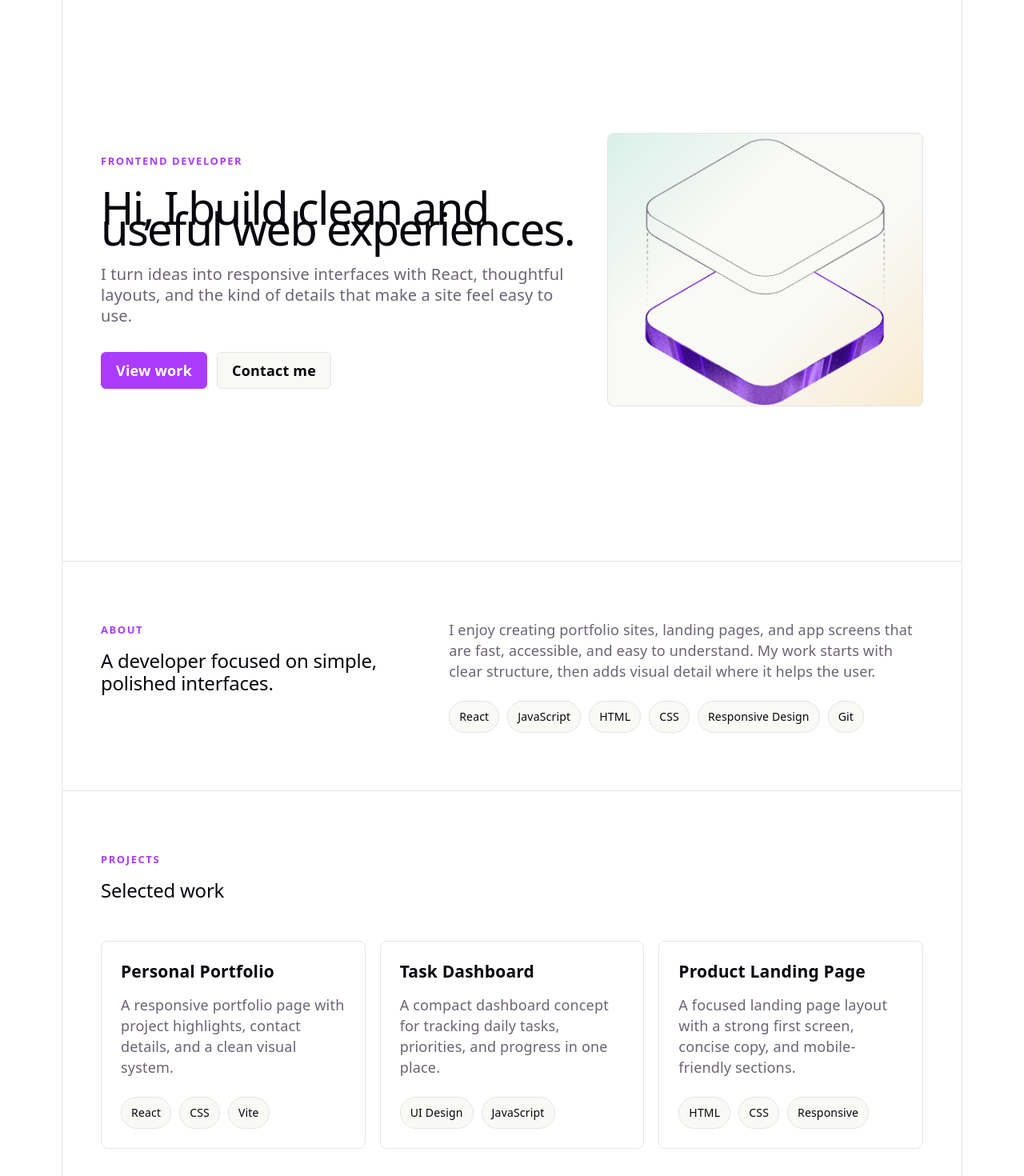
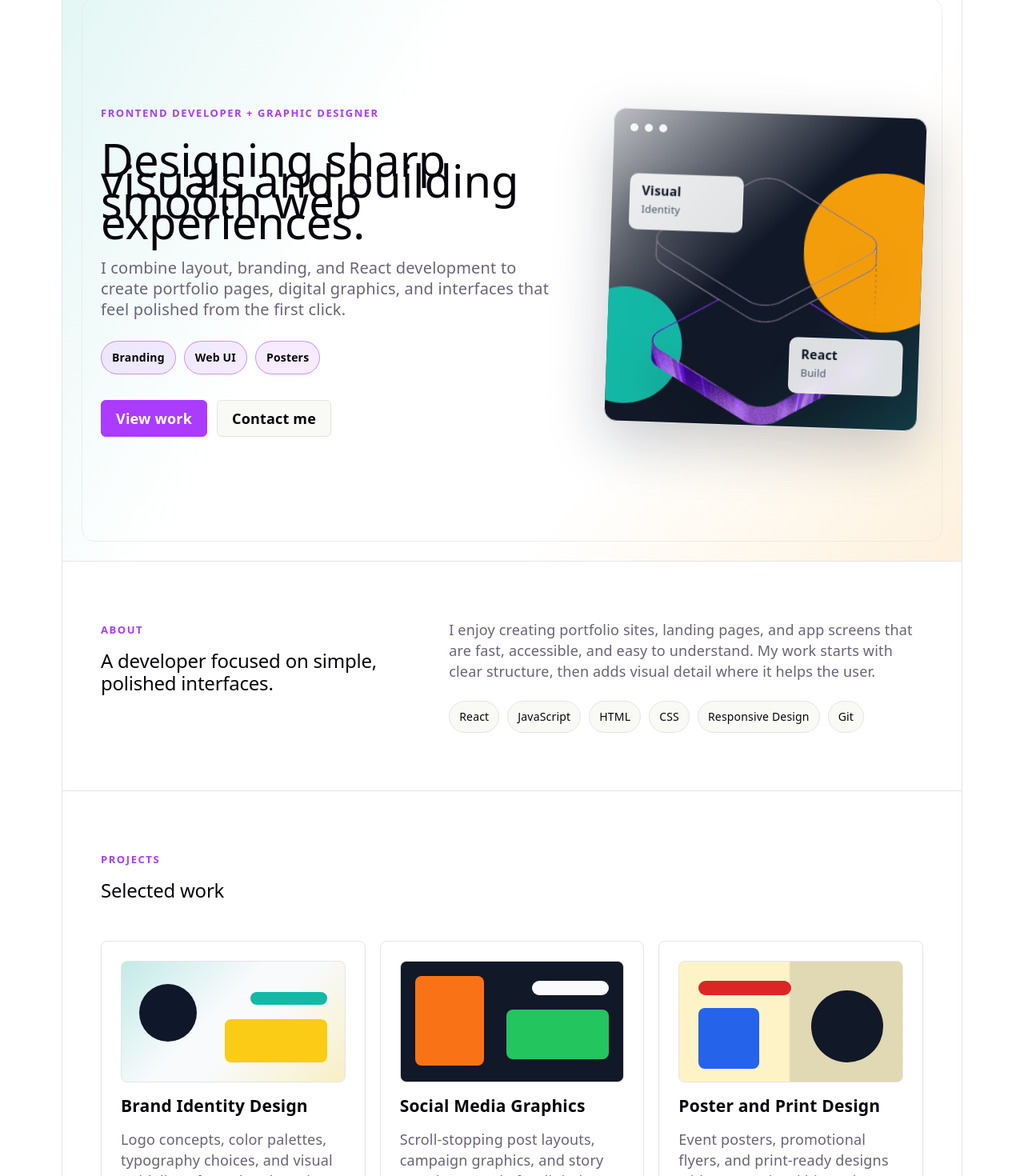
Before and after one commit to misyual/prtfl, a React (Vite) app: page / in a window 1280 px wide. Shown: the part 100-1570 px from the top of the page at 80% size. Built offline with nearby package versions, Linux system fonts and the light colour scheme.

Commit message:
Changes Again

```diff
--- a/src/components/Hero.css
+++ b/src/components/Hero.css
@@ -1,4 +1,6 @@
 .hero-section {
+  position: relative;
+  isolation: isolate;
   display: grid;
   grid-template-columns: minmax(0, 1.2fr) minmax(260px, 0.8fr);
   align-items: center;
@@ -6,6 +8,21 @@
   min-height: calc(100svh - 72px);
   padding: 72px 48px;
   box-sizing: border-box;
+  overflow: hidden;
+  background:
+    linear-gradient(120deg, rgba(20, 184, 166, 0.12), transparent 34%),
+    linear-gradient(310deg, rgba(245, 158, 11, 0.14), transparent 32%),
+    var(--bg);
+}
+
+.hero-section::before {
+  content: '';
+  position: absolute;
+  inset: 24px;
+  z-index: -1;
+  border: 1px solid var(--border);
+  border-radius: 16px;
+  opacity: 0.65;
 }
 
 .hero-copy {
@@ -19,11 +36,37 @@
   letter-spacing: 0.12em;
   margin-bottom: 12px;
   text-transform: uppercase;
+  animation: hero-slide-up 600ms ease both;
+}
+
+.hero-copy h1 {
+  max-width: 720px;
+  letter-spacing: 0;
+  animation: hero-slide-up 700ms ease 100ms both;
 }
 
 .hero-text {
   max-width: 580px;
   font-size: 20px;
+  animation: hero-slide-up 700ms ease 180ms both;
+}
+
+.hero-highlights {
+  display: flex;
+  flex-wrap: wrap;
+  gap: 10px;
+  margin-top: 26px;
+  animation: hero-slide-up 700ms ease 260ms both;
+}
+
+.hero-highlights span {
+  border: 1px solid var(--accent-border);
+  border-radius: 999px;
+  padding: 7px 13px;
+  color: var(--text-h);
+  font-size: 14px;
+  font-weight: 700;
+  background: var(--accent-bg);
 }
 
 .hero-actions {
@@ -31,6 +74,7 @@
   flex-wrap: wrap;
   gap: 12px;
   margin-top: 32px;
+  animation: hero-slide-up 700ms ease 340ms both;
 }
 
 .button {
@@ -44,6 +88,15 @@
   color: var(--text-h);
   font-weight: 700;
   text-decoration: none;
+  transition:
+    border-color 180ms ease,
+    box-shadow 180ms ease,
+    transform 180ms ease;
+}
+
+.button:hover {
+  transform: translateY(-2px);
+  box-shadow: var(--shadow);
 }
 
 .button.primary {
@@ -57,23 +110,176 @@
 }
 
 .hero-media {
+  position: relative;
   display: flex;
   align-items: center;
   justify-content: center;
-  min-height: 340px;
+  min-height: 420px;
+  animation: hero-fade-in 800ms ease 220ms both;
+}
+
+.design-board {
+  position: relative;
+  width: min(100%, 390px);
+  min-height: 390px;
   border: 1px solid var(--border);
-  border-radius: 8px;
+  border-radius: 16px;
   background:
-    linear-gradient(135deg, rgba(20, 184, 166, 0.14), transparent 34%),
-    linear-gradient(315deg, rgba(245, 158, 11, 0.16), transparent 36%),
-    var(--social-bg);
+    linear-gradient(135deg, rgba(255, 255, 255, 0.72), transparent 45%),
+    linear-gradient(315deg, rgba(20, 184, 166, 0.22), transparent 34%),
+    #111827;
+  box-shadow: 0 24px 70px rgba(15, 23, 42, 0.22);
   overflow: hidden;
+  transform: rotate(2deg);
+  animation: board-float 6s ease-in-out infinite;
+}
+
+.design-board::before,
+.design-board::after {
+  content: '';
+  position: absolute;
+  border-radius: 999px;
+}
+
+.design-board::before {
+  width: 190px;
+  height: 190px;
+  right: -54px;
+  top: 64px;
+  background: #f59e0b;
+  animation: shape-drift 8s ease-in-out infinite;
+}
+
+.design-board::after {
+  width: 140px;
+  height: 140px;
+  left: -42px;
+  bottom: 34px;
+  background: #14b8a6;
+  animation: shape-drift 7s ease-in-out 600ms infinite reverse;
+}
+
+.board-header {
+  position: absolute;
+  left: 20px;
+  top: 18px;
+  z-index: 2;
+  display: flex;
+  gap: 8px;
+}
+
+.board-header span {
+  width: 10px;
+  height: 10px;
+  border-radius: 50%;
+  background: #fff;
+  opacity: 0.9;
 }
 
 .hero-media img {
-  width: min(82%, 360px);
+  position: absolute;
+  left: 50%;
+  bottom: 0;
+  z-index: 3;
+  width: min(78%, 300px);
   height: auto;
   display: block;
+  transform: translateX(-50%);
+  filter: drop-shadow(0 24px 28px rgba(0, 0, 0, 0.28));
+}
+
+.floating-card {
+  position: absolute;
+  z-index: 4;
+  display: grid;
+  gap: 2px;
+  min-width: 112px;
+  padding: 12px 14px;
+  border: 1px solid rgba(255, 255, 255, 0.52);
+  border-radius: 10px;
+  color: #111827;
+  background: rgba(255, 255, 255, 0.86);
+  box-shadow: 0 18px 38px rgba(15, 23, 42, 0.22);
+  backdrop-filter: blur(12px);
+}
+
+.floating-card strong {
+  font-size: 16px;
+  line-height: 1;
+}
+
+.floating-card span {
+  color: #475569;
+  font-size: 13px;
+}
+
+.card-one {
+  left: 22px;
+  top: 84px;
+  animation: card-float 4.8s ease-in-out infinite;
+}
+
+.card-two {
+  right: 20px;
+  bottom: 42px;
+  animation: card-float 5.4s ease-in-out 500ms infinite reverse;
+}
+
+@keyframes hero-slide-up {
+  from {
+    opacity: 0;
+    transform: translateY(18px);
+  }
+
+  to {
+    opacity: 1;
+    transform: translateY(0);
+  }
+}
+
+@keyframes hero-fade-in {
+  from {
+    opacity: 0;
+    transform: scale(0.96);
+  }
+
+  to {
+    opacity: 1;
+    transform: scale(1);
+  }
+}
+
+@keyframes board-float {
+  0%,
+  100% {
+    transform: rotate(2deg) translateY(0);
+  }
+
+  50% {
+    transform: rotate(-1deg) translateY(-12px);
+  }
+}
+
+@keyframes shape-drift {
+  0%,
+  100% {
+    transform: translate(0, 0) scale(1);
+  }
+
+  50% {
+    transform: translate(-14px, 18px) scale(1.08);
+  }
+}
+
+@keyframes card-float {
+  0%,
+  100% {
+    transform: translateY(0);
+  }
+
+  50% {
+    transform: translateY(-10px);
+  }
 }
 
 @media (max-width: 760px) {
@@ -88,6 +294,39 @@
   }
 
   .hero-media {
-    min-height: 260px;
+    min-height: 330px;
+  }
+
+  .design-board {
+    width: min(100%, 330px);
+    min-height: 330px;
+  }
+
+  .floating-card {
+    min-width: 96px;
+    padding: 10px 12px;
+  }
+
+  .card-one {
+    top: 70px;
   }
 }
+
+@media (prefers-reduced-motion: reduce) {
+  .hero-section .eyebrow,
+  .hero-copy h1,
+  .hero-text,
+  .hero-highlights,
+  .hero-actions,
+  .hero-media,
+  .design-board,
+  .design-board::before,
+  .design-board::after,
+  .floating-card {
+    animation: none;
+  }
+
+  .button {
+    transition: none;
+  }
+}
--- a/src/components/Hero.jsx
+++ b/src/components/Hero.jsx
@@ -5,12 +5,20 @@ function Hero() {
   return (
     <section className="hero-section" id="top">
       <div className="hero-copy">
-        <p className="eyebrow">Frontend Developer</p>
-        <h1>Hi, I build clean and useful web experiences.</h1>
+        <p className="eyebrow">Frontend Developer + Graphic Designer</p>
+        <h1>
+          Designing sharp visuals and building smooth web experiences.
+        </h1>
         <p className="hero-text">
-          I turn ideas into responsive interfaces with React, thoughtful layouts,
-          and the kind of details that make a site feel easy to use.
+          I combine layout, branding, and React development to create portfolio
+          pages, digital graphics, and interfaces that feel polished from the
+          first click.
         </p>
+        <div className="hero-highlights" aria-label="Creative services">
+          <span>Branding</span>
+          <span>Web UI</span>
+          <span>Posters</span>
+        </div>
         <div className="hero-actions">
           <a className="button primary" href="#projects">
             View work
@@ -21,7 +29,22 @@ function Hero() {
         </div>
       </div>
       <div className="hero-media" aria-label="Portfolio profile artwork">
-        <img src={heroImg} alt="" />
+        <div className="design-board">
+          <div className="board-header">
+            <span />
+            <span />
+            <span />
+          </div>
+          <img src={heroImg} alt="" />
+          <div className="floating-card card-one">
+            <strong>Visual</strong>
+            <span>Identity</span>
+          </div>
+          <div className="floating-card card-two">
+            <strong>React</strong>
+            <span>Build</span>
+          </div>
+        </div>
       </div>
     </section>
   )
--- a/src/components/Projects.css
+++ b/src/components/Projects.css
@@ -27,7 +27,7 @@
 }
 
 .project-card {
-  min-height: 210px;
+  min-height: 360px;
   display: flex;
   flex-direction: column;
   gap: 16px;
@@ -35,6 +35,117 @@
   border: 1px solid var(--border);
   border-radius: 8px;
   background: var(--bg);
+}
+
+.project-preview {
+  position: relative;
+  min-height: 150px;
+  border: 1px solid var(--border);
+  border-radius: 8px;
+  overflow: hidden;
+  background: var(--social-bg);
+}
+
+.project-preview span {
+  position: absolute;
+  display: block;
+}
+
+.project-preview.brand {
+  background:
+    linear-gradient(135deg, rgba(20, 184, 166, 0.24), transparent 42%),
+    linear-gradient(315deg, rgba(250, 204, 21, 0.24), transparent 42%),
+    #f8fafc;
+}
+
+.project-preview.brand span:first-child {
+  width: 72px;
+  height: 72px;
+  left: 22px;
+  top: 28px;
+  border-radius: 50%;
+  background: #0f172a;
+}
+
+.project-preview.brand span:nth-child(2) {
+  width: 96px;
+  height: 16px;
+  right: 22px;
+  top: 38px;
+  border-radius: 999px;
+  background: #14b8a6;
+}
+
+.project-preview.brand span:nth-child(3) {
+  width: 128px;
+  height: 54px;
+  right: 22px;
+  bottom: 24px;
+  border-radius: 8px;
+  background: #facc15;
+}
+
+.project-preview.social {
+  background: #111827;
+}
+
+.project-preview.social span:first-child {
+  inset: 18px auto auto 18px;
+  width: 86px;
+  height: 112px;
+  border-radius: 8px;
+  background: #f97316;
+}
+
+.project-preview.social span:nth-child(2) {
+  right: 18px;
+  top: 24px;
+  width: 96px;
+  height: 18px;
+  border-radius: 999px;
+  background: #f9fafb;
+}
+
+.project-preview.social span:nth-child(3) {
+  right: 18px;
+  bottom: 28px;
+  width: 128px;
+  height: 62px;
+  border-radius: 8px;
+  background: #22c55e;
+}
+
+.project-preview.poster {
+  background:
+    linear-gradient(90deg, transparent 49%, rgba(15, 23, 42, 0.12) 50%),
+    #fef3c7;
+}
+
+.project-preview.poster span:first-child {
+  left: 24px;
+  top: 24px;
+  width: 116px;
+  height: 18px;
+  border-radius: 999px;
+  background: #dc2626;
+}
+
+.project-preview.poster span:nth-child(2) {
+  left: 24px;
+  top: 58px;
+  width: 76px;
+  height: 76px;
+  border-radius: 8px;
+  background: #2563eb;
+}
+
+.project-preview.poster span:nth-child(3) {
+  right: 24px;
+  bottom: 24px;
+  width: 90px;
+  height: 90px;
+  border-radius: 50%;
+  background: #111827;
 }
 
 .project-card h3 {
--- a/src/components/Projects.jsx
+++ b/src/components/Projects.jsx
@@ -2,22 +2,25 @@ import './Projects.css'
 
 const projects = [
   {
-    title: 'Personal Portfolio',
+    title: 'Brand Identity Design',
     description:
-      'A responsive portfolio page with project highlights, contact details, and a clean visual system.',
-    tags: ['React', 'CSS', 'Vite'],
+      'Logo concepts, color palettes, typography choices, and visual guidelines for a clear brand look.',
+    tags: ['Logo', 'Branding', 'Typography'],
+    preview: 'brand',
   },
   {
-    title: 'Task Dashboard',
+    title: 'Social Media Graphics',
     description:
-      'A compact dashboard concept for tracking daily tasks, priorities, and progress in one place.',
-    tags: ['UI Design', 'JavaScript'],
+      'Scroll-stopping post layouts, campaign graphics, and story templates made for digital platforms.',
+    tags: ['Canva', 'Layout', 'Content'],
+    preview: 'social',
   },
   {
-    title: 'Product Landing Page',
+    title: 'Poster and Print Design',
     description:
-      'A focused landing page layout with a strong first screen, concise copy, and mobile-friendly sections.',
-    tags: ['HTML', 'CSS', 'Responsive'],
+      'Event posters, promotional flyers, and print-ready designs with strong visual hierarchy.',
+    tags: ['Poster', 'Flyer', 'Print'],
+    preview: 'poster',
   },
 ]
 
@@ -31,6 +34,14 @@ function Projects() {
       <div className="project-grid">
         {projects.map((project) => (
           <article className="project-card" key={project.title}>
+            <div
+              className={`project-preview ${project.preview}`}
+              aria-hidden="true"
+            >
+              <span />
+              <span />
+              <span />
+            </div>
             <h3>{project.title}</h3>
             <p>{project.description}</p>
             <div className="tag-list">
```
